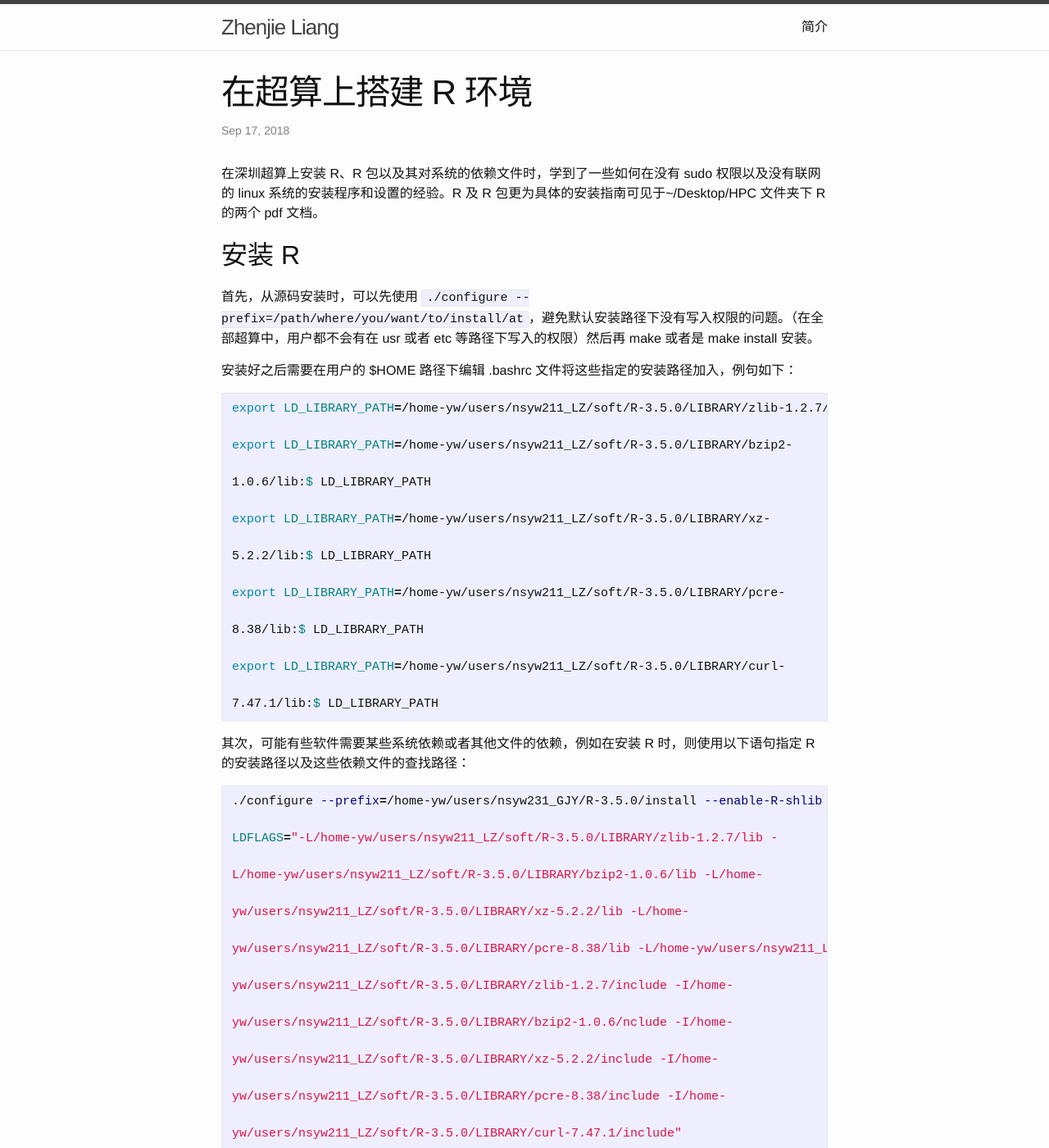
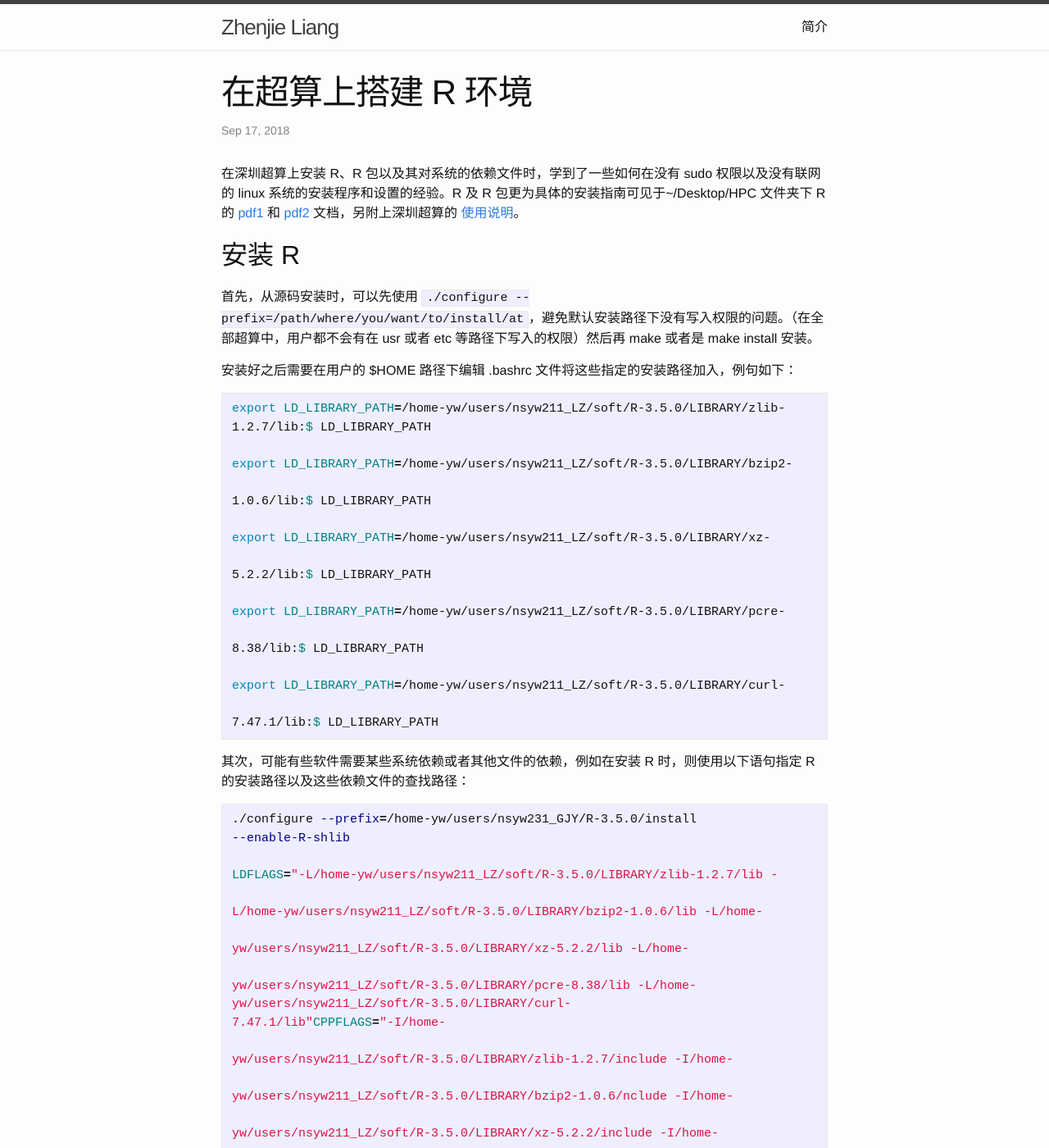
Before and after one commit to zhenjieliang/zhenjieliang.github.io, a Jekyll site: the page built from _posts/2018-09-17-build-R-evironment-SC.md, in a window 1280 px wide and 1400 px high. Shown: the whole window at 82% size. Built offline with Jekyll 4.4.1, drawn with Linux system fonts in a browser that asks for light colours; part of the change alters nothing that is shown; some of the changed text lies outside the part shown.

Commit message:
upload pdf and zip

````diff
--- a/_posts/2018-09-17-build-R-evironment-SC.md
+++ b/_posts/2018-09-17-build-R-evironment-SC.md
@@ -6,7 +6,7 @@ categories: cs R
 ---
 
 
-在深圳超算上安装 R、R 包以及其对系统的依赖文件时，学到了一些如何在没有 sudo 权限以及没有联网的 linux 系统的安装程序和设置的经验。R 及 R 包更为具体的安装指南可见于~/Desktop/HPC 文件夹下 R 的两个 pdf 文档。
+在深圳超算上安装 R、R 包以及其对系统的依赖文件时，学到了一些如何在没有 sudo 权限以及没有联网的 linux 系统的安装程序和设置的经验。R 及 R 包更为具体的安装指南可见于~/Desktop/HPC 文件夹下 R 的 [pdf1](/assets/R+v3.1.3-compile-install-guide-szsc-v1.5.pdf) 和 [pdf2](/assets/R+v3.5.0-compile-install-guide-szsc_v1.4.pdf) 文档，另附上深圳超算的 [使用说明](/assets/szsc-hpc-tutorials.zip)。
 
 ## 安装 R
 
@@ -17,7 +17,8 @@ categories: cs R
 
 
 ```shell
-export LD_LIBRARY_PATH=/home-yw/users/nsyw211_LZ/soft/R-3.5.0/LIBRARY/zlib-1.2.7/lib:$ LD_LIBRARY_PATH
+export LD_LIBRARY_PATH=/home-yw/users/nsyw211_LZ/soft/R-3.5.0/LIBRARY/zlib-
+1.2.7/lib:$ LD_LIBRARY_PATH
 
 export LD_LIBRARY_PATH=/home-yw/users/nsyw211_LZ/soft/R-3.5.0/LIBRARY/bzip2-
 
@@ -40,7 +41,8 @@ export LD_LIBRARY_PATH=/home-yw/users/nsyw211_LZ/soft/R-3.5.0/LIBRARY/curl-
 其次，可能有些软件需要某些系统依赖或者其他文件的依赖，例如在安装 R 时，则使用以下语句指定 R 的安装路径以及这些依赖文件的查找路径：
 
 ```shell
-./configure --prefix=/home-yw/users/nsyw231_GJY/R-3.5.0/install --enable-R-shlib
+./configure --prefix=/home-yw/users/nsyw231_GJY/R-3.5.0/install
+--enable-R-shlib
 
 LDFLAGS="-L/home-yw/users/nsyw211_LZ/soft/R-3.5.0/LIBRARY/zlib-1.2.7/lib -
 
@@ -48,7 +50,9 @@ L/home-yw/users/nsyw211_LZ/soft/R-3.5.0/LIBRARY/bzip2-1.0.6/lib -L/home-
 
 yw/users/nsyw211_LZ/soft/R-3.5.0/LIBRARY/xz-5.2.2/lib -L/home-
 
-yw/users/nsyw211_LZ/soft/R-3.5.0/LIBRARY/pcre-8.38/lib -L/home-yw/users/nsyw211_LZ/soft/R-3.5.0/LIBRARY/curl-7.47.1/lib"CPPFLAGS="-I/home-
+yw/users/nsyw211_LZ/soft/R-3.5.0/LIBRARY/pcre-8.38/lib -L/home-
+yw/users/nsyw211_LZ/soft/R-3.5.0/LIBRARY/curl-
+7.47.1/lib"CPPFLAGS="-I/home-
 
 yw/users/nsyw211_LZ/soft/R-3.5.0/LIBRARY/zlib-1.2.7/include -I/home-
 
@@ -86,8 +90,9 @@ export PATH=/home-yw/users/nsyw211_LZ/soft/R-3.5.0/R-3.5.0/install /bin:$PATH
 
 
 ```r
-getPackages <- function(packs){packages <- unlist(tools::package_dependencies(packs, available.packages(),
-                                which=c("Depends", "Imports"), recursive=TRUE)
+setPackages <- function(packs){packages <-
+unlist(tools::package_dependencies(packs, available.packages(),
+which=c("Depends", "Imports"), recursive=TRUE)
   )
   packages <- union(packs, packages)
   packages
````
Also changed, not shown: 8 other files.
